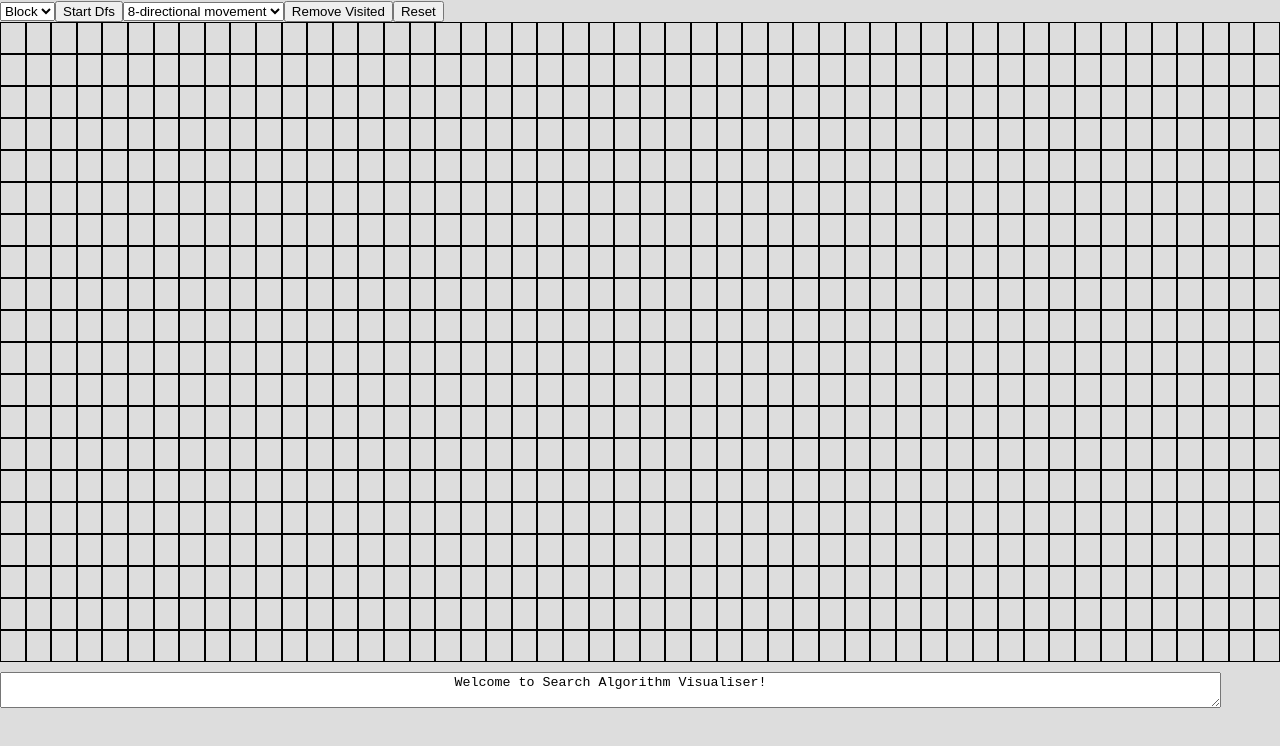
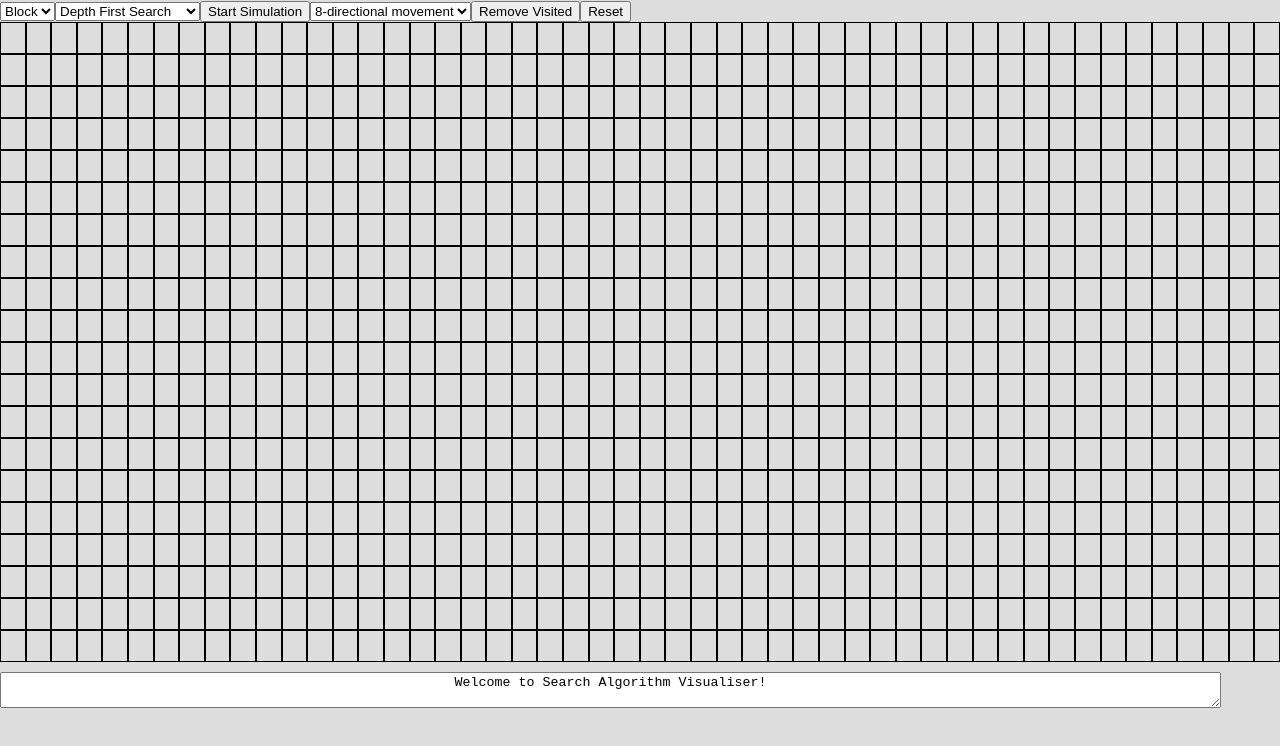
Before and after one commit to ShubhamBrody/Searching-Algorithms-Visualisation, a React (Create React App) app: page / in a window 1280 px wide. Shown: the top 746 px of the page. Built offline with nearby package versions, Linux system fonts and the light colour scheme.

Commit message:
Algorithm option button added

```diff
--- a/src/components/Algorithms/SearchAlgo.js
+++ b/src/components/Algorithms/SearchAlgo.js
@@ -23,7 +23,7 @@ function dfs(start, end, grid, m, n, dirlen) {
     var X = start[0] + d[0],
       Y = start[1] + d[1];
     if (X >= 0 && X < m && Y >= 0 && Y < n && grid[X][Y] !== 1) {
-      if (dfs([X, Y], end, grid, m, n) === 1) {
+      if (dfs([X, Y], end, grid, m, n, dirlen) === 1) {
         path.push(start)
         return 1;
       }
@@ -82,7 +82,7 @@ function dijkstra(start, end, grid, m, n) {
 
 // }
 
-function Dfs({ start, end, grid, rows, cols, setVisited, setLogs, setRundfs, setPath, direction }) {
+function Dfs({ start, end, grid, rows, cols, setVisited, setLogs, setRundfs, setPath, direction, algo }) {
   console.log(rows, cols, "hi");
   visited = [];
   path = [];
@@ -93,11 +93,13 @@ function Dfs({ start, end, grid, rows, cols, setVisited, setLogs, setRundfs, set
     setLogs("No END block found! Please provide a END block!")
   } else {
     setLogs("Running Internal Algorithm...")
-    if (bfs(start, end, grid, rows, cols, direction) === 1) {
-      console.log("path",path)
+    if (algo==="DFS" && dfs(start, end, grid, rows, cols, direction) === 1) {
       setLogs("Algorithm Complete! Path Exists")
       setVisited(visited);
-      // path.shift()
+      setPath(path);
+    } else if(algo==="BFS" && bfs(start, end, grid, rows, cols, direction) === 1) {
+      setLogs("Algorithm Complete! Path Exists")
+      setVisited(visited);
       setPath(path);
     } else {
       setLogs("Algorithm Complete! Path Doesn't Exist")
--- a/src/components/Grid/GridMaker.js
+++ b/src/components/Grid/GridMaker.js
@@ -17,6 +17,7 @@ function GridMaker({ rows, cols }) {
   const defaultlog = "Welcome to Search Algorithm Visualiser!";
   const [logs, setLogs] = useState(defaultlog);
   const [direction, setDirection] = useState(8);
+  const [algo, setAlgo] = useState("DFS");
 
   useEffect(() => {
     var I = -1,
@@ -68,7 +69,7 @@ function GridMaker({ rows, cols }) {
             });
           });
         });
-    }, 10);
+    }, 5);
     var boxesvisperc =
       (visitedarray.length * 100) / (rows * cols - countblocks - 1);
     var redundantblocks =
@@ -106,12 +107,18 @@ function GridMaker({ rows, cols }) {
         <option value="start">Start</option>
         <option value="end">End</option>
       </select>
+      <select value={algo} onChange={(e) => {
+          setAlgo(e.target.value);
+        }}>
+        <option value="DFS">Depth First Search</option>
+        <option value="BFS">Breadth First Search</option>
+      </select>
       <button
         onClick={(e) => {
           setRundfs((prev) => !prev);
         }}
       >
-        Start Dfs
+        Start Simulation
       </button>
       <select value={direction} onChange={(e) => {
           setDirection(e.target.value);
@@ -170,6 +177,7 @@ function GridMaker({ rows, cols }) {
           setVisited={setVisitedarray}
           setPath={setPath}
           direction={direction}
+          algo={algo}
         />
       )}
       <textarea
```
